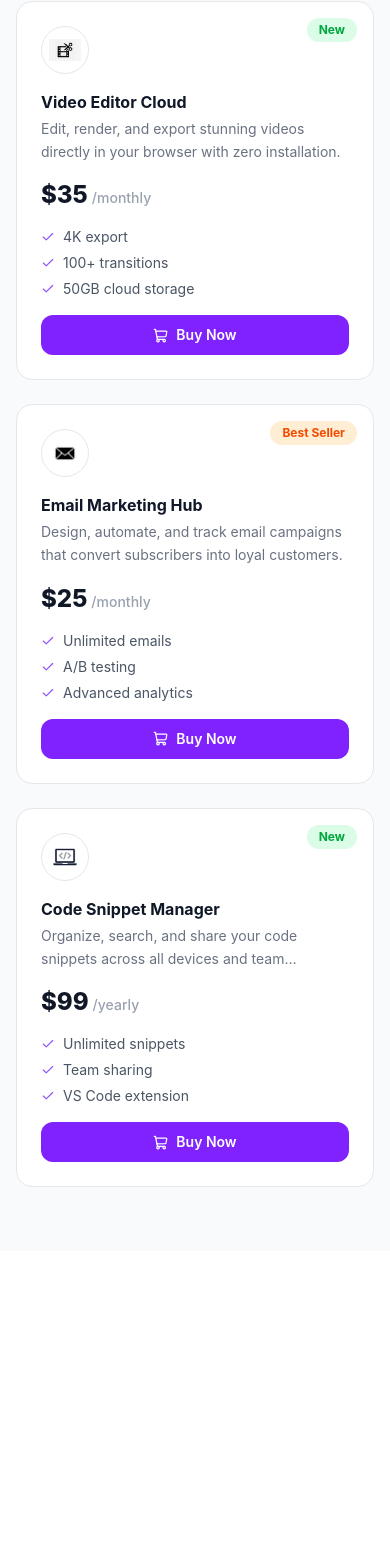
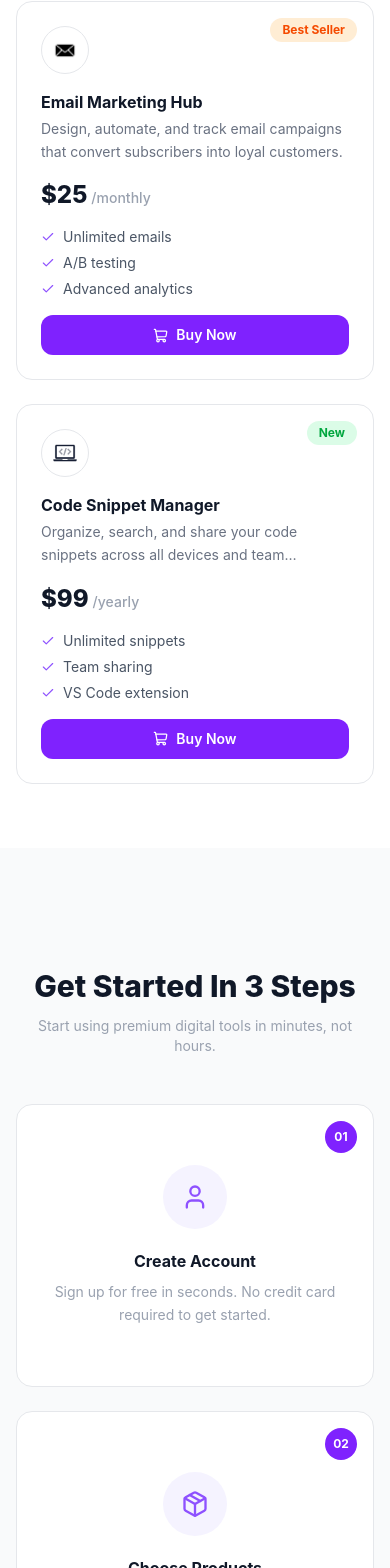
Before and after one commit to nilanjanajui/PH-Assignment-06-Digitools-Buying-Platform, a React (Vite) app: page / in a window 390 px wide. Shown: the part 4913-6481 px from the top of the page. Before the commit the page ends 6164 px from the top, so only its background shows below. Built offline with nearby package versions, Linux system fonts and the light colour scheme.

Commit message:
main section padding increased, steps section and pricing added

```diff
--- a/public/products.json
+++ b/public/products.json
@@ -105,21 +105,6 @@
         "icon": "../src/assets/products/images.jpeg"
     },
     {
-        "id": 8,
-        "name": "Video Editor Cloud",
-        "description": "Edit, render, and export stunning videos directly in your browser with zero installation.",
-        "price": 35,
-        "period": "monthly",
-        "tag": "New",
-        "tagType": "new",
-        "features": [
-            "4K export",
-            "100+ transitions",
-            "50GB cloud storage"
-        ],
-        "icon": "../src/assets/products/video.png"
-    },
-    {
         "id": 9,
         "name": "Email Marketing Hub",
         "description": "Design, automate, and track email campaigns that convert subscribers into loyal customers.",
--- a/src/App.jsx
+++ b/src/App.jsx
@@ -8,6 +8,8 @@
 import Banner from "./components/Banner";
 import StatsSection from "./components/Status";
 import MainSection from "./components/MainSection";
+import StepsSection from "./components/StepsSection";
+import PricingSection from "./components/PricingSection";
 
 function App() {
   const [cartItems, setCartItems] = useState([]);
@@ -20,6 +22,9 @@
         <Banner></Banner>
         <StatsSection></StatsSection>
         <MainSection cartItems={cartItems} setCartItems={setCartItems}></MainSection>
+        <StepsSection></StepsSection>
+        <PricingSection></PricingSection>
+
       </div>
     </>
   );
--- a/src/components/MainSection.jsx
+++ b/src/components/MainSection.jsx
@@ -40,7 +40,7 @@
     const total = cartItems.reduce((sum, item) => sum + item.price, 0);
 
     return (
-        <section className="bg-gray-50 py-16 px-4 sm:px-6 lg:px-8">
+        <section className="bg-white py-16 px-4 sm:px-6 lg:px-8">
             <div className="max-w-7xl mx-auto">
 
                 <div className="text-center mb-10">
--- /dev/null
+++ b/src/components/PricingSection.jsx
@@ -0,0 +1,132 @@
+import { Check } from "lucide-react";
+
+const plans = [
+    {
+        name: "Starter",
+        subtitle: "Perfect for getting started.",
+        price: 0,
+        period: "Month",
+        features: [
+            "Access to 10 free tools",
+            "Basic templates",
+            "Community support",
+            "1 project per month",
+        ],
+        buttonLabel: "Get Started Free",
+        highlighted: false,
+    },
+    {
+        name: "Pro",
+        subtitle: "Best for professionals.",
+        price: 29,
+        period: "Month",
+        badge: "Most Popular",
+        features: [
+            "Access to all premium tools",
+            "Unlimited templates",
+            "Priority support",
+            "Unlimited projects",
+            "Cloud sync",
+            "Advanced analytics",
+        ],
+        buttonLabel: "Start Pro Trial",
+        highlighted: true,
+    },
+    {
+        name: "Enterprise",
+        subtitle: "For teams and businesses.",
+        price: 99,
+        period: "Month",
+        features: [
+            "Everything in Pro",
+            "Team collaboration",
+            "Custom integrations",
+            "Dedicated support",
+            "SLA guarantee",
+            "Custom branding",
+        ],
+        buttonLabel: "Contact Sales",
+        highlighted: false,
+    },
+];
+
+export default function PricingSection() {
+    return (
+        <section className="bg-white py-20 px-4 sm:px-6 lg:px-8">
+            <div className="max-w-5xl mx-auto">
+
+                <div className="text-center mb-12">
+                    <h2 className="text-3xl sm:text-4xl font-extrabold text-gray-900 mb-3">
+                        Simple, Transparent Pricing
+                    </h2>
+                    <p className="text-gray-400 text-sm">
+                        Choose the plan that fits your needs. Upgrade or downgrade anytime.
+                    </p>
+                </div>
+
+                <div className="grid grid-cols-1 sm:grid-cols-3 gap-6 items-stretch">
+                    {plans.map((plan) => (
+                        <div
+                            key={plan.name}
+                            className={`relative rounded-2xl p-7 flex flex-col gap-5 border transition-all duration-300
+                                ${plan.highlighted
+                                    ? "bg-violet-600 border-violet-600 shadow-2xl shadow-violet-200 scale-105"
+                                    : "bg-gray-50 border-gray-200 hover:shadow-md"
+                                }`}
+                        >
+                            {plan.badge && (
+                                <div className="absolute -top-4 left-1/2 -translate-x-1/2">
+                                    <span className="bg-yellow-400 text-yellow-900 text-xs font-bold px-4 py-1.5 rounded-full shadow-sm whitespace-nowrap">
+                                        {plan.badge}
+                                    </span>
+                                </div>
+                            )}
+
+                            <div>
+                                <h3 className={`text-lg font-extrabold mb-1 ${plan.highlighted ? "text-white" : "text-gray-900"}`}>
+                                    {plan.name}
+                                </h3>
+                                <p className={`text-xs ${plan.highlighted ? "text-violet-200" : "text-gray-400"}`}>
+                                    {plan.subtitle}
+                                </p>
+                            </div>
+
+                            <div className="flex items-baseline gap-1">
+                                <span className={`text-4xl font-extrabold ${plan.highlighted ? "text-white" : "text-gray-900"}`}>
+                                    ${plan.price}
+                                </span>
+                                <span className={`text-sm font-medium ${plan.highlighted ? "text-violet-200" : "text-gray-400"}`}>
+                                    /{plan.period}
+                                </span>
+                            </div>
+
+                            <ul className="flex flex-col gap-2.5 flex-1">
+                                {plan.features.map((feature, i) => (
+                                    <li key={i} className="flex items-center gap-2 text-sm">
+                                        <Check
+                                            size={14}
+                                            className={`shrink-0 ${plan.highlighted ? "text-violet-200" : "text-green-600"}`}
+                                        />
+                                        <span className={plan.highlighted ? "text-violet-100" : "text-gray-600"}>
+                                            {feature}
+                                        </span>
+                                    </li>
+                                ))}
+                            </ul>
+                            <button
+                                className={`w-full py-3 rounded-xl font-bold text-sm transition-all duration-200 active:scale-95 mt-2
+                                    ${plan.highlighted
+                                        ? "bg-white text-violet-600 hover:bg-violet-50"
+                                        : "bg-violet-600 hover:bg-violet-700 text-white"
+                                    }`}
+                            >
+                                {plan.buttonLabel}
+                            </button>
+                        </div>
+                    ))}
+                </div>
+
+            </div>
+        </section>
+    );
+}
--- /dev/null
+++ b/src/components/StepsSection.jsx
@@ -0,0 +1,66 @@
+import { User, Package, Rocket } from "lucide-react";
+
+const steps = [
+    {
+        number: "01",
+        icon: <User size={28} className="text-violet-500" />,
+        title: "Create Account",
+        description: "Sign up for free in seconds. No credit card required to get started.",
+    },
+    {
+        number: "02",
+        icon: <Package size={28} className="text-violet-500" />,
+        title: "Choose Products",
+        description: "Browse our catalog and select the tools that fit your needs.",
+    },
+    {
+        number: "03",
+        icon: <Rocket size={28} className="text-violet-500" />,
+        title: "Start Creating",
+        description: "Download and start using your premium tools immediately.",
+    },
+];
+
+export default function StepsSection() {
+    return (
+        <section className="bg-gray-50 py-30 px-4 sm:px-6 lg:px-8">
+            <div className="max-w-5xl mx-auto">
+
+                <div className="text-center mb-12">
+                    <h2 className="text-3xl sm:text-4xl font-extrabold text-gray-900 mb-3">
+                        Get Started In 3 Steps
+                    </h2>
+                    <p className="text-gray-400 text-sm">
+                        Start using premium digital tools in minutes, not hours.
+                    </p>
+                </div>
+
+                <div className="grid grid-cols-1 sm:grid-cols-3 gap-6">
+                    {steps.map((step) => (
+                        <div
+                            key={step.number}
+                            className="relative bg-white border border-gray-200 rounded-2xl px-8 py-15 flex flex-col items-center text-center hover:shadow-md transition-shadow duration-300"
+                        >
+                            <span className="absolute top-4 right-4 w-8 h-8 bg-violet-600 text-white text-xs font-bold rounded-full flex items-center justify-center">
+                                {step.number}
+                            </span>
+
+                            <div className="w-16 h-16 bg-violet-50 rounded-full flex items-center justify-center mb-5">
+                                {step.icon}
+                            </div>
+
+                            <h3 className="text-base font-bold text-gray-900 mb-2">
+                                {step.title}
+                            </h3>
+
+                            <p className="text-gray-400 text-sm leading-relaxed">
+                                {step.description}
+                            </p>
+                        </div>
+                    ))}
+                </div>
+
+            </div>
+        </section>
+    );
+}
```
